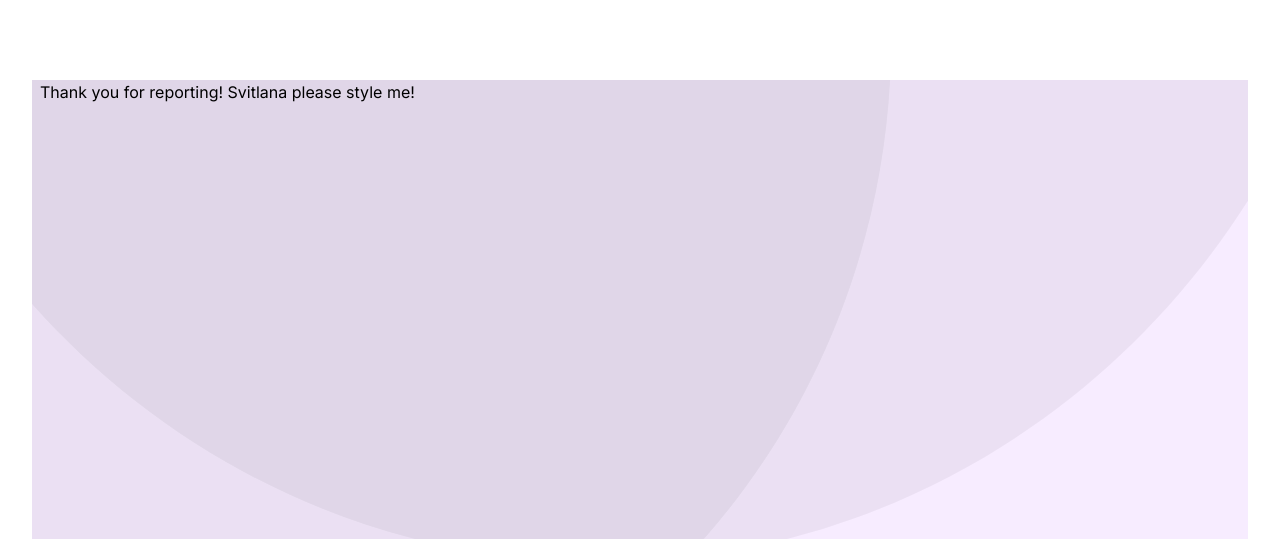
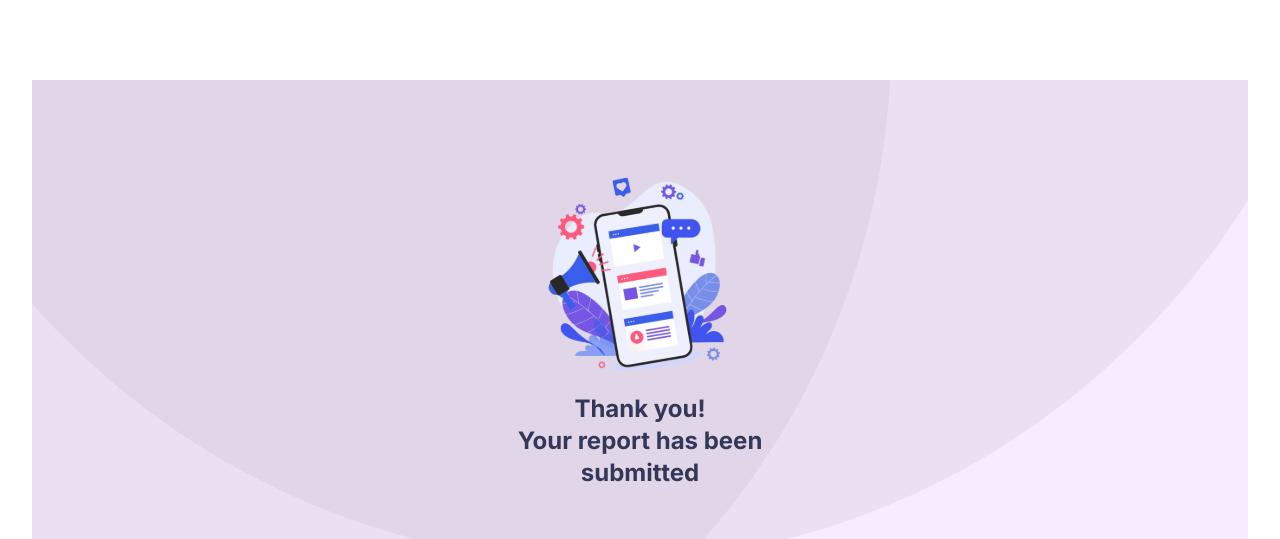
Before and after one commit to Salt-RASOR/clean-relay, a Next.js app: page /new-report/done in a window 1280 px wide. Shown: the top 539 px of the page. Built offline with nearby package versions, Linux system fonts and the light colour scheme; no server answers; the database is empty.

Commit message:
feat: Submitted Report Page layout

```diff
--- a/app/new-report/done/page.tsx
+++ b/app/new-report/done/page.tsx
@@ -1,12 +1,17 @@
 "use client";
-
 import React from "react";
-import "react-tabs/style/react-tabs.css";
+import Image from "next/image";
+import submittedReport from "@/app/public/submitted_report.svg";
 
 const Page = () => {
   return (
     <div className="background-container bg-violet px-2">
-      <span>Thank you for reporting! Svitlana please style me!</span>
+      <div className="flex flex-col justify-center items-center pt-20">
+        <Image width={200} height={200} src={submittedReport} alt="" />
+        <p className="font-bold text-center text-primary_color text-2xl max-w-80">
+          Thank you! <br /> Your report has been submitted
+        </p>
+      </div>
     </div>
   );
 };
```
